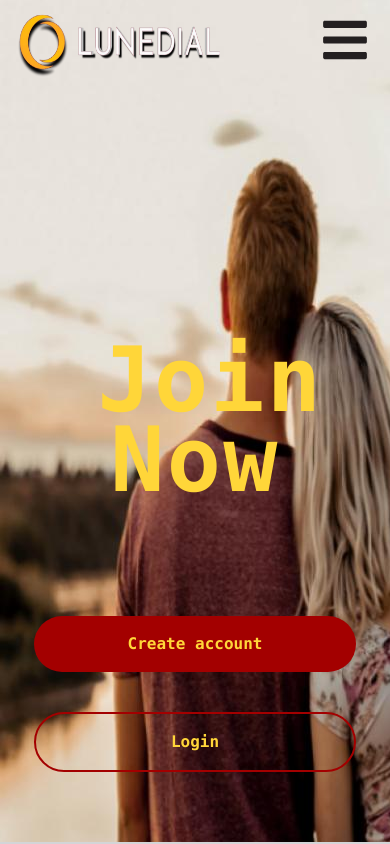
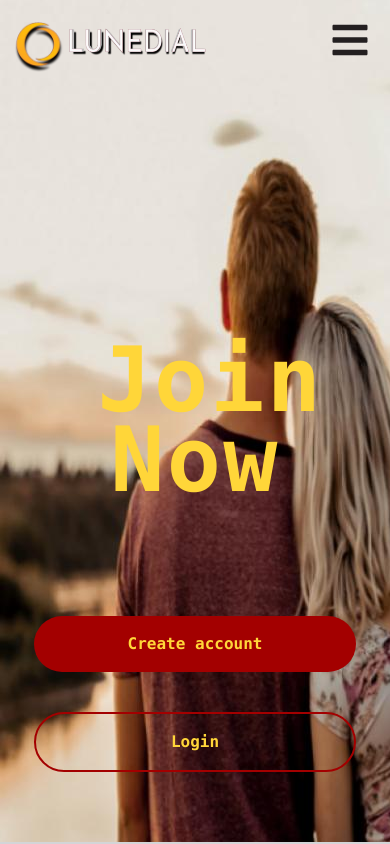
Before and after one commit to brilliantmakanju/Lune, a Next.js app: page / in a window 390 px wide. Built offline with nearby package versions, Linux system fonts and the light colour scheme.

Commit message:
Changed Hamburger Icon

```diff
--- a/components/extensions/Nav/Logo.tsx
+++ b/components/extensions/Nav/Logo.tsx
@@ -2,7 +2,7 @@ import Image from "next/image";
 
 const Logo = () => {
   return (
-    <div className="relative flex h-[15rem] mt-[25px] ml-[-80px] w-[15rem]">
+    <div className="relative flex h-[12rem] mt-[25px] ml-[-80px] w-[12rem]">
       <Image src={"/logo/shortlogo.png"} width={200} height={200} alt="Logo" />
       <Image src={"/logo/logoname.png"} className="ml-[-85px] mt-[-32px] " width={200} height={200} alt="Logo" />
     </div>
--- a/components/extensions/Nav/Nav.tsx
+++ b/components/extensions/Nav/Nav.tsx
@@ -7,7 +7,7 @@ const Nav = () => {
       <nav className=" w-full  h-20 px-5 flex justify-between items-center z-[20] md:hidden ">
         <Logo />
         <div className="lg:hidden flex flex-col " >
-          <FaBars color={'#231F20'} className="text-[50px]" />
+          <FaBars color={'#231F20'} className="text-[40px]" />
         </div>
       </nav>
       {/* <nav></nav> */}
```
